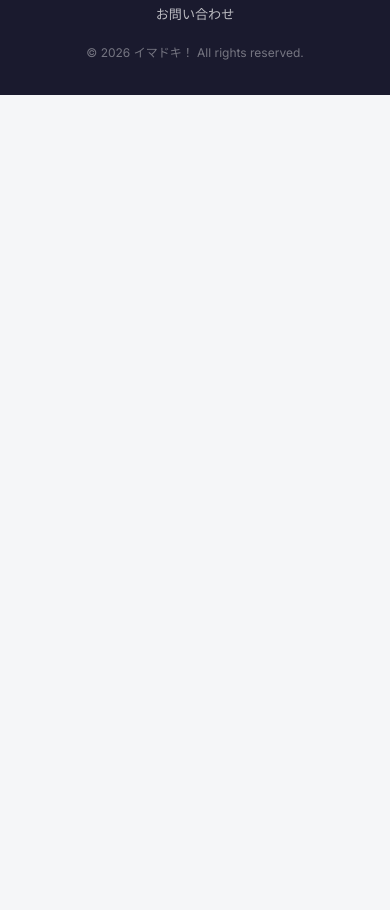
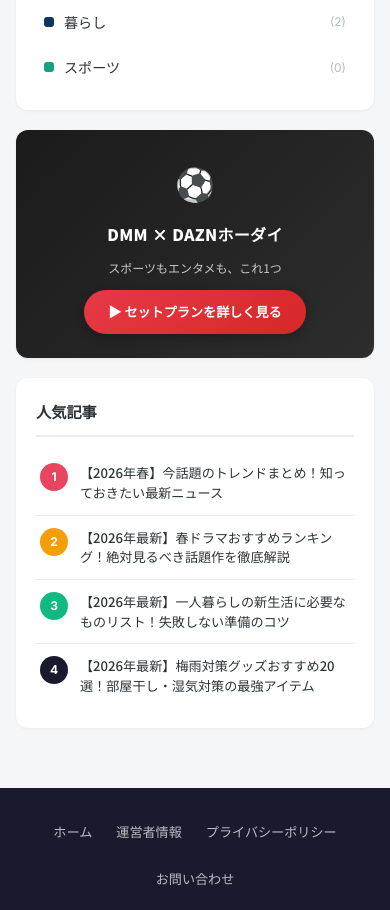
Before and after one commit to kengoabe123-bit/kattehaikenai-blog, a Next.js app: page /blog/what-is-trending-2026-spring in a window 390 px wide. Shown: the part 4900-5810 px from the top of the page. Before the commit the page ends 4995 px from the top, so only its background shows below. Built offline with nearby package versions, Linux system fonts and the light colour scheme.

Commit message:
feat: sidebar ads + popular articles + dynamic image queries + table styling

```diff
--- a/app/blog/[slug]/page.tsx
+++ b/app/blog/[slug]/page.tsx
@@ -271,6 +271,40 @@ export default async function BlogArticlePage({ params }: { params: Promise<{ sl
 
         {/* サイドバー */}
         <aside className="sidebar">
+          {/* サイドバーバナー1（上部） */}
+          <div className="sidebar-block sidebar-ad">
+            <div className="sidebar-ad-slot" id="sidebar-ad-top">
+              {/* A8.net / AdSenseバナーをここに挿入 */}
+              {(() => {
+                const affiliates = getAffiliatesForCategory(article.category);
+                const topAff = affiliates[0];
+                if (!topAff) return (
+                  <div className="sidebar-ad-placeholder">
+                    <span>📢</span>
+                    <p>PR</p>
+                  </div>
+                );
+                return (
+                  <a
+                    href={topAff.url}
+                    target="_blank"
+                    rel="noopener noreferrer nofollow"
+                    className="sidebar-aff-banner"
+                    style={{ background: topAff.brandGradient }}
+                  >
+                    <span className="sidebar-aff-icon">{topAff.icon}</span>
+                    <span className="sidebar-aff-name">{topAff.serviceName}</span>
+                    <span className="sidebar-aff-catch">{topAff.catchcopy}</span>
+                    <span className="sidebar-aff-btn" style={{ background: topAff.buttonGradient }}>
+                      {topAff.buttonLabel}
+                    </span>
+                    <img src={topAff.trackingPixel} width={1} height={1} alt="" style={{ border: 0, position: 'absolute', opacity: 0 }} />
+                  </a>
+                );
+              })()}
+            </div>
+          </div>
+
           <div className="sidebar-block">
             <h3 className="sidebar-title">カテゴリ</h3>
             <ul className="sidebar-categories">
@@ -289,6 +323,49 @@ export default async function BlogArticlePage({ params }: { params: Promise<{ sl
               })}
             </ul>
           </div>
+
+          {/* サイドバーバナー2（下部） */}
+          <div className="sidebar-block sidebar-ad">
+            <div className="sidebar-ad-slot" id="sidebar-ad-bottom">
+              {(() => {
+                const affiliates = getAffiliatesForCategory(article.category);
+                const bottomAff = affiliates[1];
+                if (!bottomAff) return null;
+                return (
+                  <a
+                    href={bottomAff.url}
+                    target="_blank"
+                    rel="noopener noreferrer nofollow"
+                    className="sidebar-aff-banner"
+                    style={{ background: bottomAff.brandGradient }}
+                  >
+                    <span className="sidebar-aff-icon">{bottomAff.icon}</span>
+                    <span className="sidebar-aff-name">{bottomAff.serviceName}</span>
+                    <span className="sidebar-aff-catch">{bottomAff.catchcopy}</span>
+                    <span className="sidebar-aff-btn" style={{ background: bottomAff.buttonGradient }}>
+                      {bottomAff.buttonLabel}
+                    </span>
+                    <img src={bottomAff.trackingPixel} width={1} height={1} alt="" style={{ border: 0, position: 'absolute', opacity: 0 }} />
+                  </a>
+                );
+              })()}
+            </div>
+          </div>
+
+          {/* 人気記事 */}
+          <div className="sidebar-block">
+            <h3 className="sidebar-title">人気記事</h3>
+            <ul className="sidebar-popular">
+              {articles.slice(0, 5).map((a, i) => (
+                <li key={a.id}>
+                  <Link href={`/blog/${a.slug}`} className="sidebar-popular-item">
+                    <span className="sidebar-popular-rank">{i + 1}</span>
+                    <span className="sidebar-popular-title">{a.title}</span>
+                  </Link>
+                </li>
+              ))}
+            </ul>
+          </div>
         </aside>
       </div>
     </main>
--- a/app/globals.css
+++ b/app/globals.css
@@ -840,6 +840,144 @@ ul, ol { list-style: none; }
   color: rgba(255,255,255,0.4);
 }
 
+/* ---------- Sidebar Affiliate Banner ---------- */
+.sidebar-ad {
+  padding: 0;
+  overflow: hidden;
+}
+.sidebar-ad-slot {
+  min-height: 60px;
+}
+.sidebar-ad-placeholder {
+  display: flex;
+  align-items: center;
+  justify-content: center;
+  gap: 8px;
+  padding: 20px;
+  color: var(--text-light);
+  font-size: 0.82rem;
+}
+.sidebar-aff-banner {
+  display: flex;
+  flex-direction: column;
+  align-items: center;
+  gap: 8px;
+  padding: 24px 20px;
+  color: #fff;
+  text-decoration: none;
+  text-align: center;
+  position: relative;
+  transition: transform var(--transition), box-shadow var(--transition);
+}
+.sidebar-aff-banner:hover {
+  transform: translateY(-2px);
+  box-shadow: 0 8px 25px rgba(0,0,0,0.3);
+}
+.sidebar-aff-icon { font-size: 2rem; }
+.sidebar-aff-name {
+  font-size: 1rem;
+  font-weight: 800;
+  letter-spacing: 0.02em;
+}
+.sidebar-aff-catch {
+  font-size: 0.75rem;
+  color: rgba(255,255,255,0.75);
+}
+.sidebar-aff-btn {
+  display: inline-block;
+  padding: 10px 24px;
+  border-radius: 50px;
+  font-size: 0.82rem;
+  font-weight: 700;
+  color: #fff;
+  margin-top: 4px;
+  box-shadow: 0 3px 10px rgba(0,0,0,0.25);
+  transition: transform 0.2s, filter 0.2s;
+}
+.sidebar-aff-banner:hover .sidebar-aff-btn {
+  transform: scale(1.05);
+  filter: brightness(1.1);
+}
+
+/* ---------- Sidebar Popular Articles ---------- */
+.sidebar-popular {
+  list-style: none;
+  padding: 0;
+}
+.sidebar-popular li {
+  border-bottom: 1px solid var(--border);
+}
+.sidebar-popular li:last-child {
+  border-bottom: none;
+}
+.sidebar-popular-item {
+  display: flex;
+  align-items: flex-start;
+  gap: 12px;
+  padding: 12px 4px;
+  transition: background var(--transition);
+  border-radius: var(--radius-sm);
+}
+.sidebar-popular-item:hover {
+  background: var(--bg-main);
+}
+.sidebar-popular-rank {
+  display: flex;
+  align-items: center;
+  justify-content: center;
+  width: 28px;
+  height: 28px;
+  border-radius: 50%;
+  background: var(--primary);
+  color: #fff;
+  font-family: var(--font-inter);
+  font-size: 0.75rem;
+  font-weight: 700;
+  flex-shrink: 0;
+}
+.sidebar-popular li:nth-child(1) .sidebar-popular-rank { background: #e94560; }
+.sidebar-popular li:nth-child(2) .sidebar-popular-rank { background: #f59e0b; }
+.sidebar-popular li:nth-child(3) .sidebar-popular-rank { background: #10b981; }
+.sidebar-popular-title {
+  font-size: 0.82rem;
+  font-weight: 500;
+  line-height: 1.5;
+  display: -webkit-box;
+  -webkit-line-clamp: 2;
+  -webkit-box-orient: vertical;
+  overflow: hidden;
+}
+
+/* ---------- Article Table Styling ---------- */
+.article-section table {
+  width: 100%;
+  border-collapse: collapse;
+  margin: 16px 0;
+  font-size: 0.9rem;
+  border-radius: var(--radius-sm);
+  overflow: hidden;
+  box-shadow: var(--shadow-sm);
+}
+.article-section table th {
+  background: var(--primary);
+  color: #fff;
+  font-weight: 600;
+  padding: 12px 16px;
+  text-align: left;
+  font-size: 0.85rem;
+}
+.article-section table td {
+  padding: 12px 16px;
+  border-bottom: 1px solid var(--border);
+  line-height: 1.6;
+}
+.article-section table tr:nth-child(even) {
+  background: var(--bg-main);
+}
+.article-section table tr:hover {
+  background: var(--accent-glow);
+}
+
 /* ---------- Responsive ---------- */
 @media (max-width: 1024px) {
   .content-wrapper {
@@ -876,6 +1014,11 @@ ul, ol { list-style: none; }
   .affiliate-buttons a {
     width: 100%;
   }
+
+  .article-section table {
+    display: block;
+    overflow-x: auto;
+  }
 }
 
 @media (max-width: 480px) {
```
Also changed, not shown: 1 other file (tests, documents, lock files or other folders).
